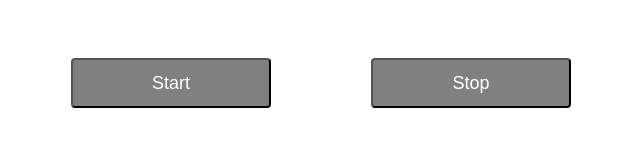
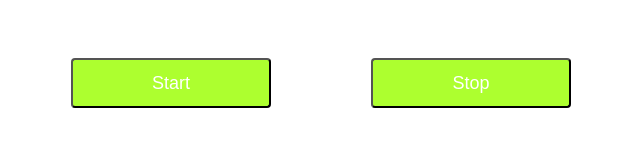
Before and after one commit to IrinaDiachenco/goit-js-hw-11-color-switch, a plain HTML site: page src/index.html in a window 1280 px wide. Shown: the whole page, without its empty margins (319-959 px from the left). Drawn offline with Linux system fonts and the light colour scheme.

Commit message:
Update styles.css

```diff
--- a/src/styles.css
+++ b/src/styles.css
@@ -23,6 +23,6 @@ button {
   border-radius: 4px;
   padding: 10px 32px;
   font-size: 18px;
-  background: grey;
+  background: greenyellow;
   color: white;
 }
```
